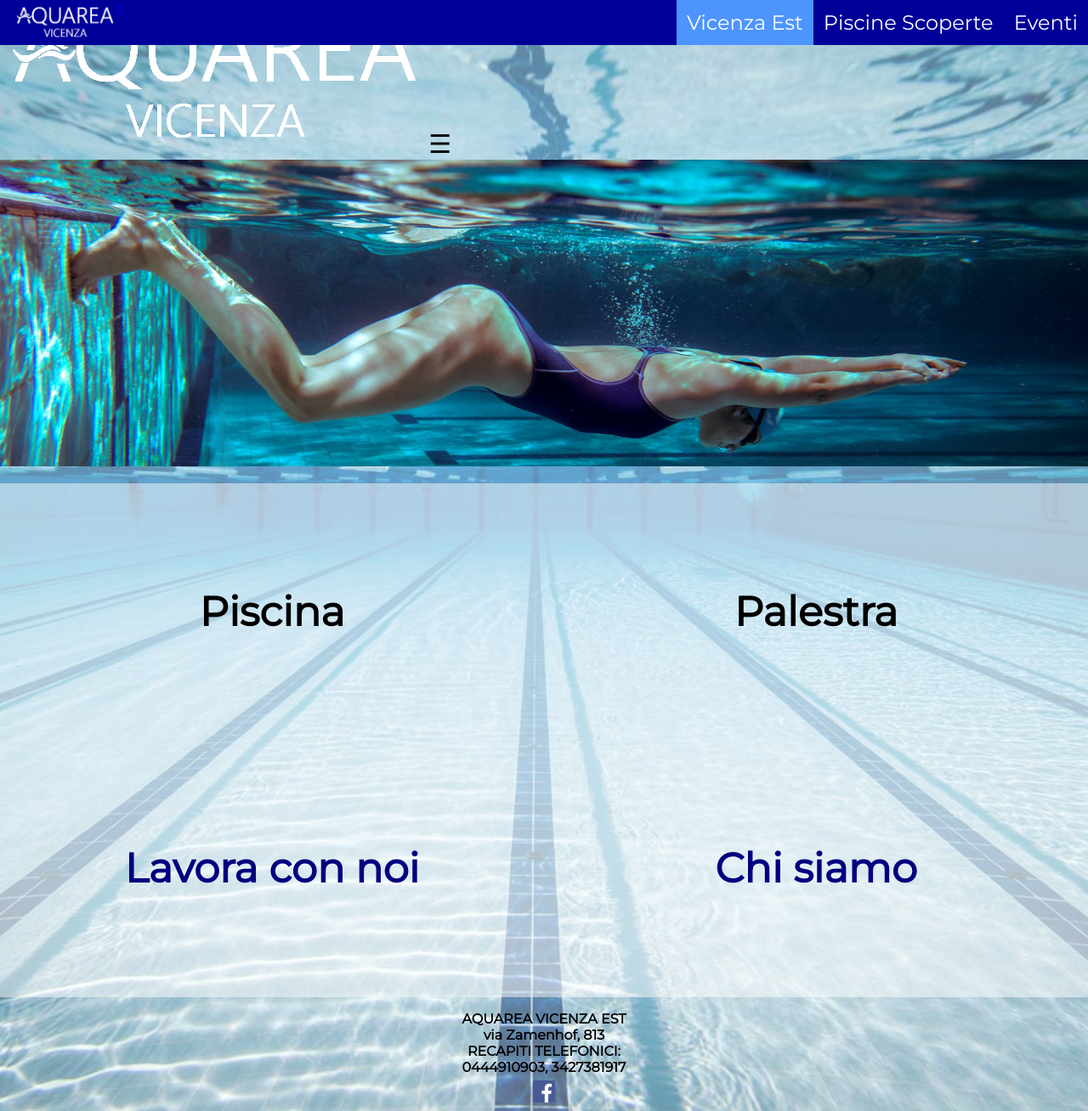
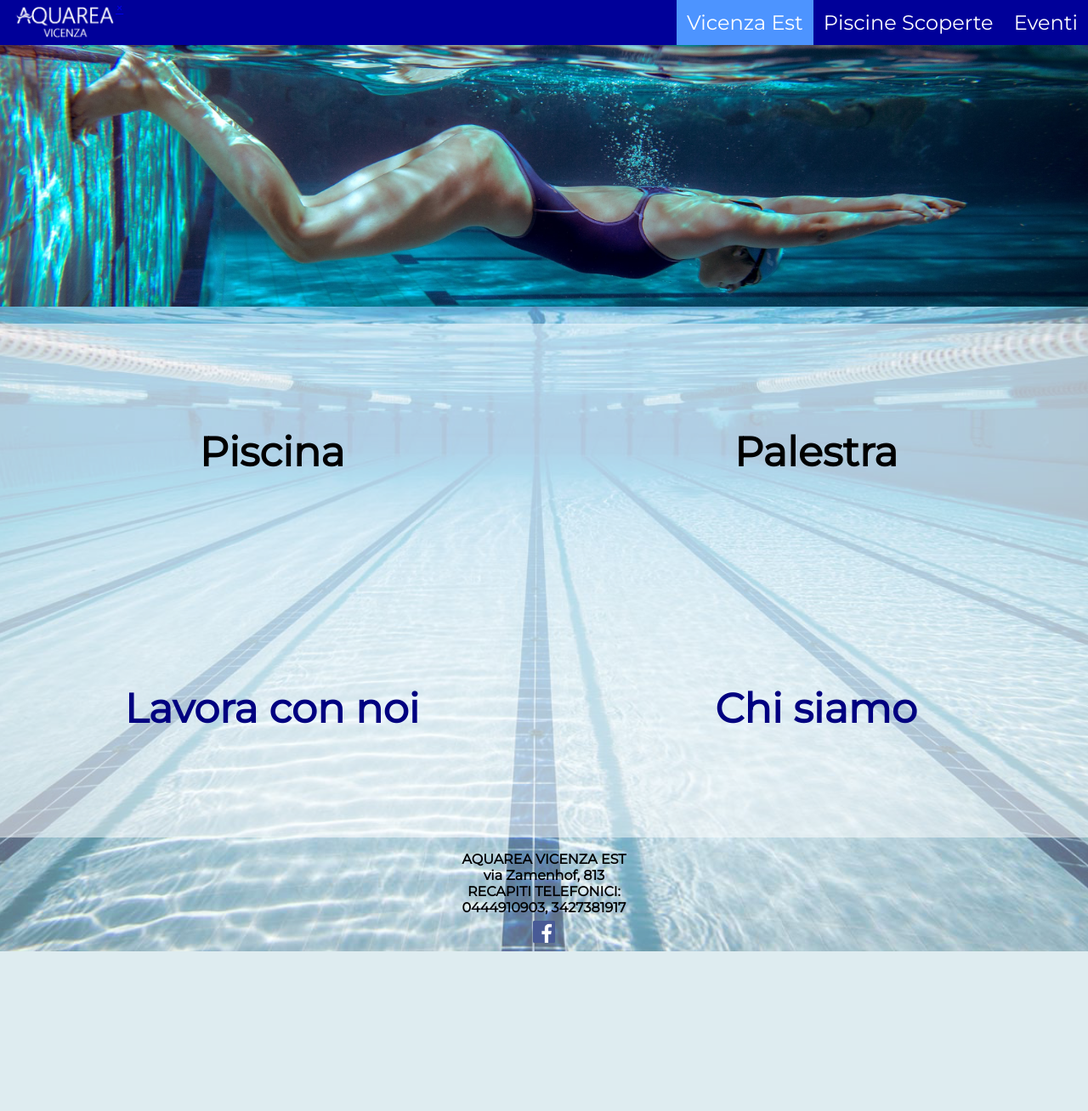
Before and after one commit to salvanicola/aquarea, a PHP site: page /html/viest.html in a window 1280 px wide. Shown: the whole page at 85% size. After the commit the page ends 1120 px from the top, so only its background shows below. Run offline with PHP 8.4, Linux system fonts and the light colour scheme.

Commit message:
firstlevel.css fixed

```diff
--- a/css/firstlevel.css
+++ b/css/firstlevel.css
@@ -65,6 +65,10 @@ HEADER
 }
 
 #hamburger{
+	display:none;
+}
+
+#headerformobile {
 	display:none;
 }
 
```
